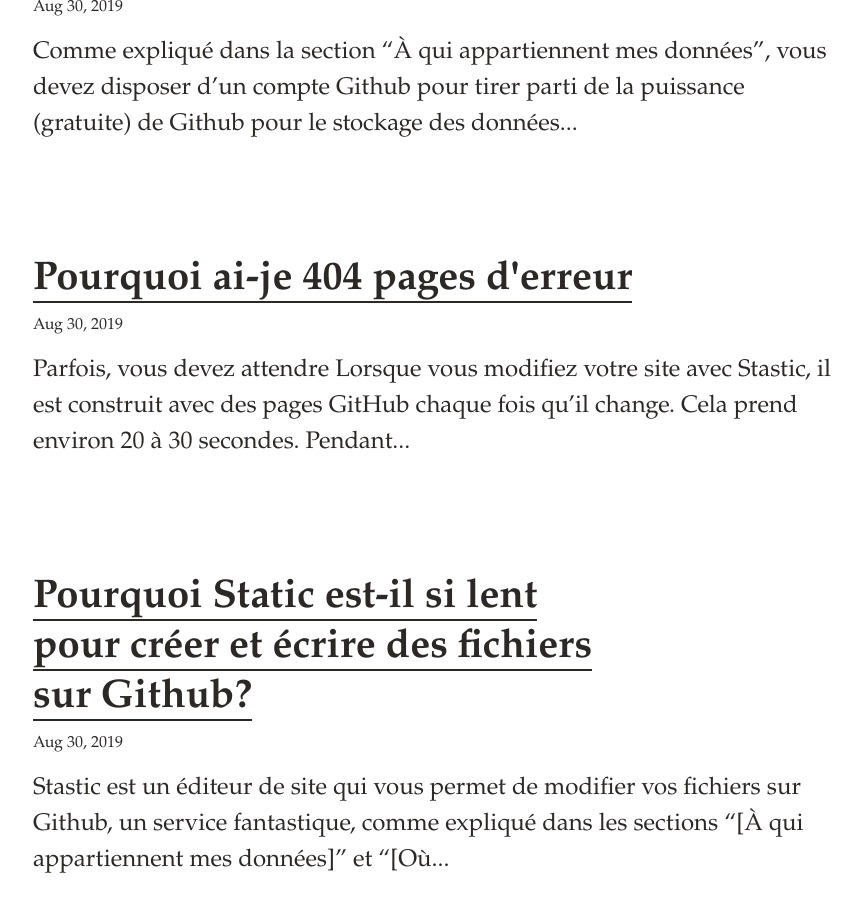
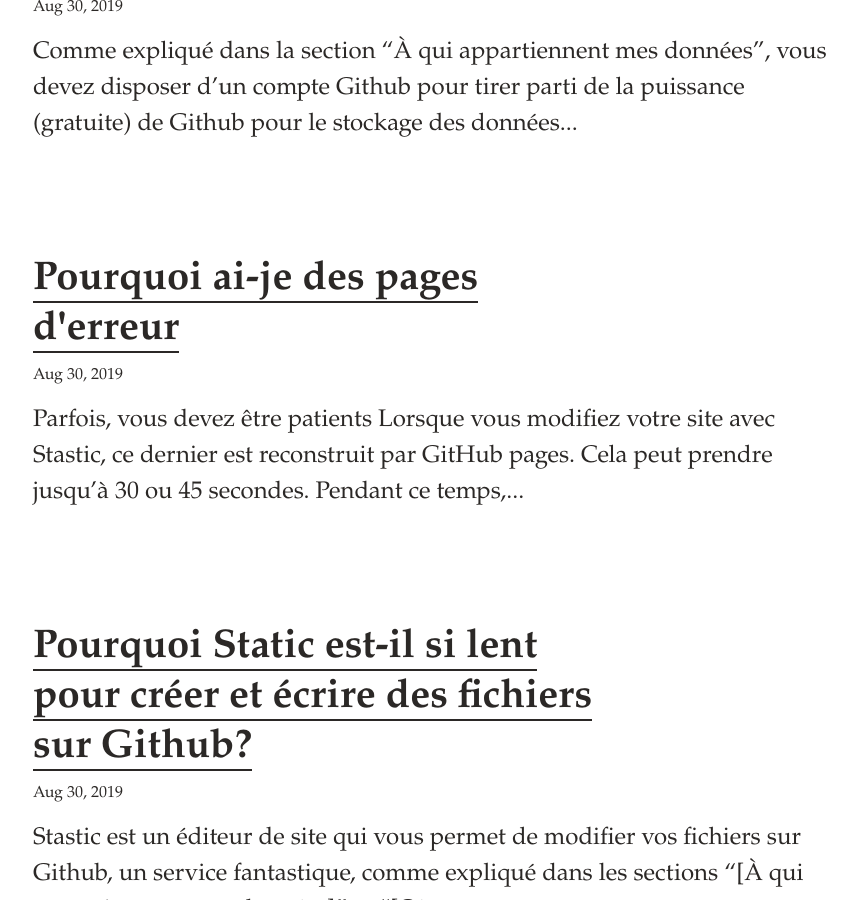
Before and after one commit to lexoyo/www.stastic.net, a Jekyll site: the page built from fr.md, in a window 1280 px wide and 900 px high, scrolled down 7252 px. Shown: the whole window, without its empty margins (207-1069 px from the left). Built offline with Jekyll 4.4.1, drawn with Linux system fonts in a browser that asks for light colours; comment, search, counter and statistics services are not loaded.

Commit message:
Create _fr/pourquoi_ai-je_lerreur_404_pages.md

```diff
--- a/_fr/pourquoi_ai-je_lerreur_404_pages.md
+++ b/_fr/pourquoi_ai-je_lerreur_404_pages.md
@@ -1,5 +1,18 @@
 ---
-title: Pourquoi ai-je 404 pages d'erreur
+title: Pourquoi ai-je des pages d'erreur
 layout: post
+
 ---
-## Parfois, vous devez attendre Lorsque vous modifiez votre site avec Stastic, il est construit avec des pages GitHub chaque fois qu'il change. Cela prend environ 20 à 30 secondes. Pendant ce temps, vos modifications, telles que la création d'une nouvelle page, ne sont pas actives. Si vous visitez cette page, la page 404 non trouvée s'affiche. Notez également que vous pouvez [essayer d'effacer le cache de votre navigateur](https://support.mozilla.org/en-US/kb/how-clear-firefox-cache), cela pourrait aider. ## Parfois, c'est une bonne chose. Si votre site a été construit et qu'il vous reste 404 pages non trouvées au lieu d'une page existante, cela est probablement dû à l'excellent cache GitHub côté serveur. Cela signifie que GitHub dispose d’un système permettant d’optimiser la vitesse de diffusion de votre site. En raison de ce système, une nouvelle page prend un certain temps avant de pouvoir être accessible. **Utilisez la prévisualisation Stastic pour contourner le cache GitHub** et voyez toujours la dernière version de votre site web *![Menu de prévisualisation Stastic](https://doc.stastic.net//assets/2019-07-06-966182.png)
+## Parfois, vous devez être patients
+
+Lorsque vous modifiez votre site avec Stastic, ce dernier est reconstruit par GitHub pages. Cela peut prendre jusqu'à 30 ou 45 secondes. Pendant ce temps, vos modifications  ne sont pas visibles, comme la création d'une nouvelle page par exemple. Si vous visitez cette page, la page "404 non trouvée" s'affiche.
+
+Notez également que **vous pouvez [effacer le cache de votre navigateur](https://support.mozilla.org/en-US/kb/how-clear-firefox-cache)**, cela pourrait aider.
+
+## Parfois, c'est une bonne chose
+
+Si votre site a bien été reconstruit et qu'il vous reste des pages "404 non trouvées" au lieu d'une page existante, cela est probablement dû à l'excellent cache de GitHub pages, côté serveur.
+
+Cela signifie que GitHub pages dispose d’un système permettant d’optimiser la vitesse de diffusion de votre site. En raison de ce système, une nouvelle page prend un certain temps avant de pouvoir être accessible. **Utilisez la prévisualisation Stastic pour contourner le cache GitHub** et avoir toujours la dernière version de votre site web
+
+![Menu de prévisualisation Stastic](https://doc.stastic.net//assets/2019-07-06-966182.png)
```
